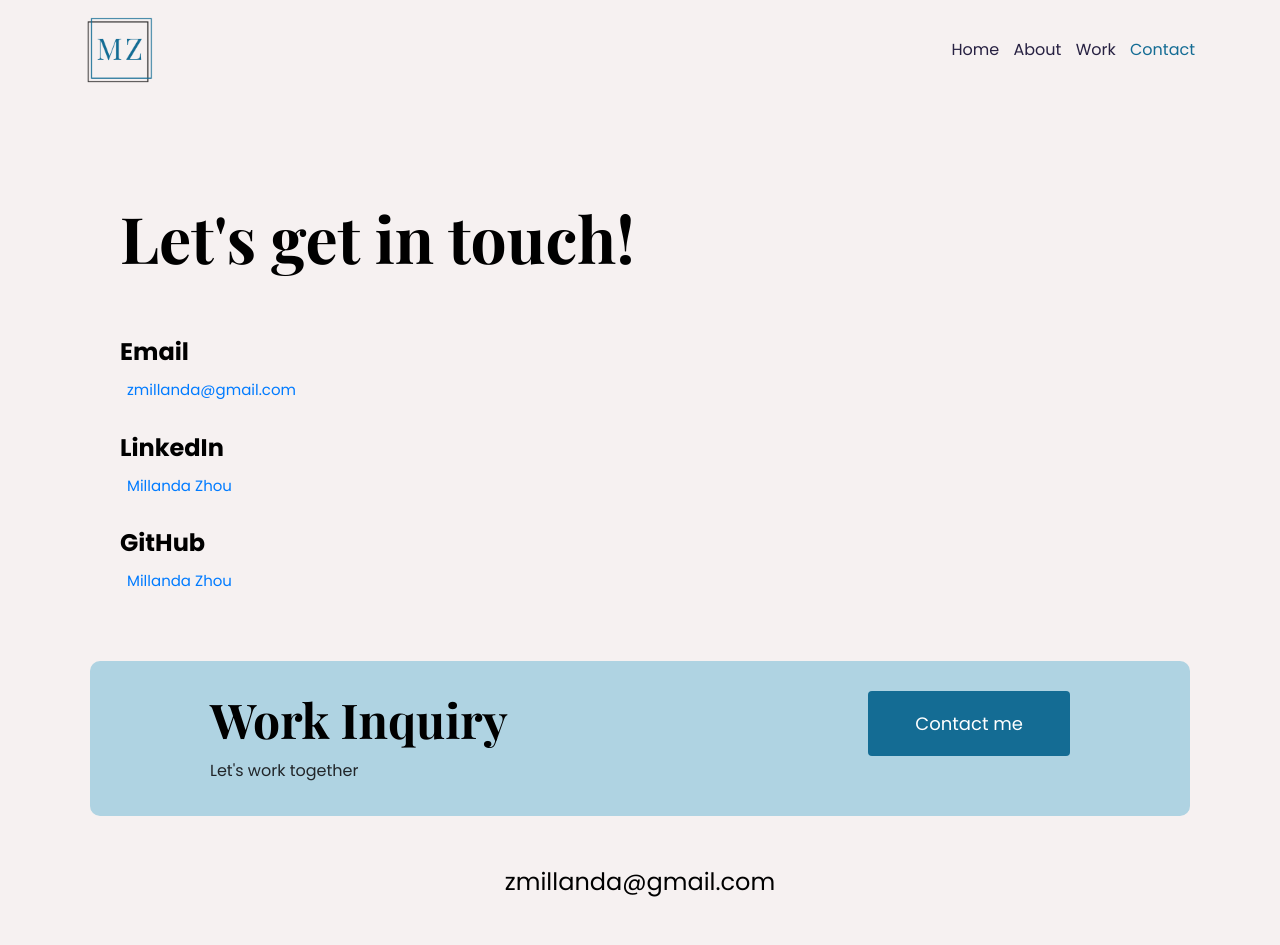
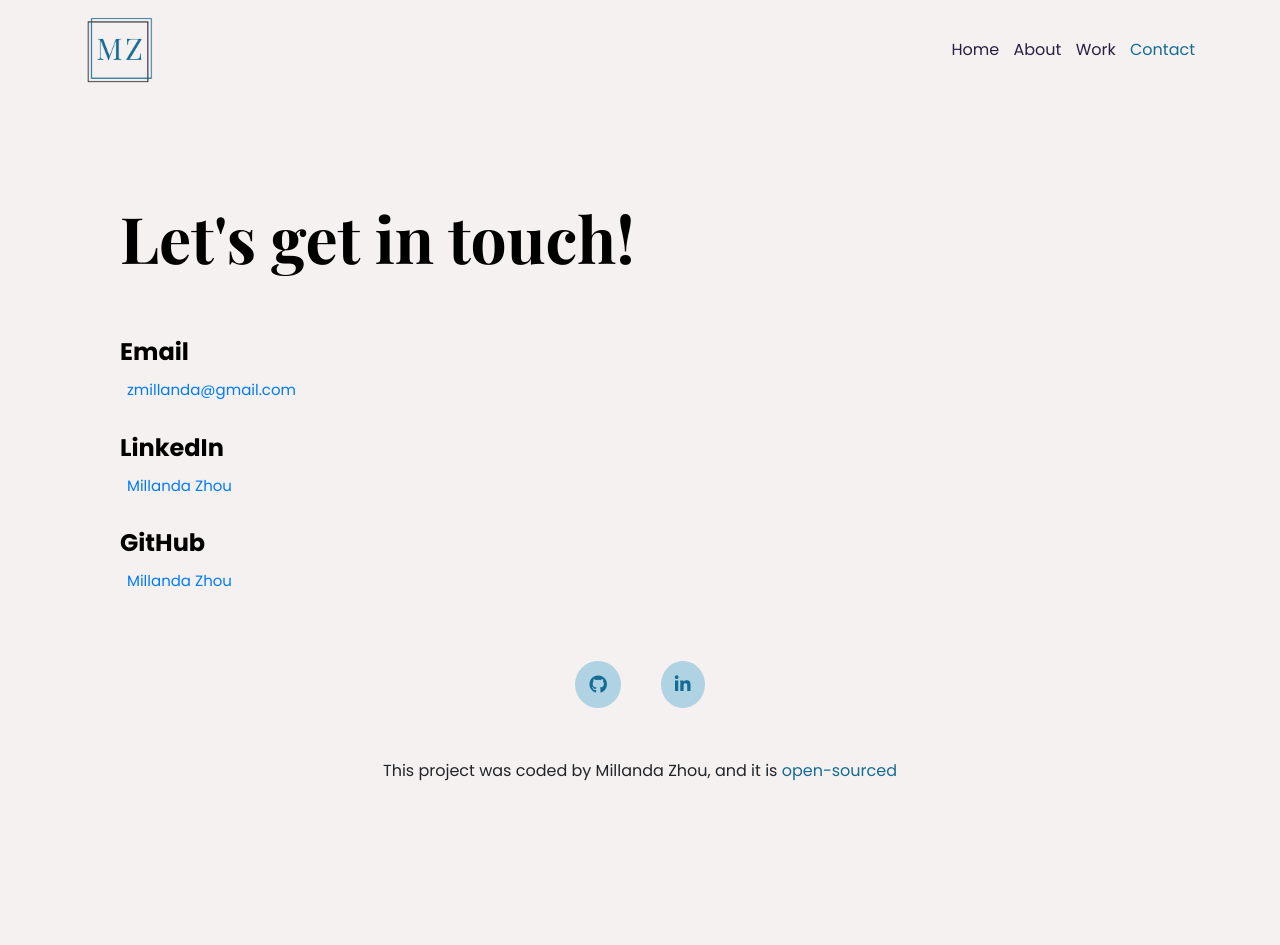
Before and after one commit to millanda/portfolio-project, a plain HTML site: page contact.html in a window 1280 px wide. Shown: the top 945 px of the page. After the commit the page ends 906 px from the top, so only its background shows below. Drawn offline with nearby package versions, Linux system fonts and the light colour scheme.

Commit message:
Vertically centered contact me button in footer and fixed Work page

```diff
--- a/contact.html
+++ b/contact.html
@@ -87,29 +87,6 @@
       </div>
 
       <footer>
-        <div class="contact-box d-none d-md-flex justify-content-between mb-5">
-          <div>
-            <h3>Work Inquiry</h3>
-            <p>Let's work together</p>
-          </div>
-          <div>
-            <a
-              href="/contact.html"
-              class="btn btn-branding"
-              title="Contact Millanda"
-              >Contact me</a
-            >
-          </div>
-        </div>
-        <div class="d-flex justify-content-center mb-5">
-          <a
-            href="mailto:zmillanda@gmail.com"
-            class="email-link"
-            title="Email Millanda"
-          >
-            zmillanda@gmail.com
-          </a>
-        </div>
         <div class="social-links d-flex justify-content-center mb-5">
           <a
             href="https://github.com/millanda"
```
Also changed, not shown: about.html (+1 -1 lines), index.html (+1 -1 lines), work.html (+51 -21 lines), 1 other file.
